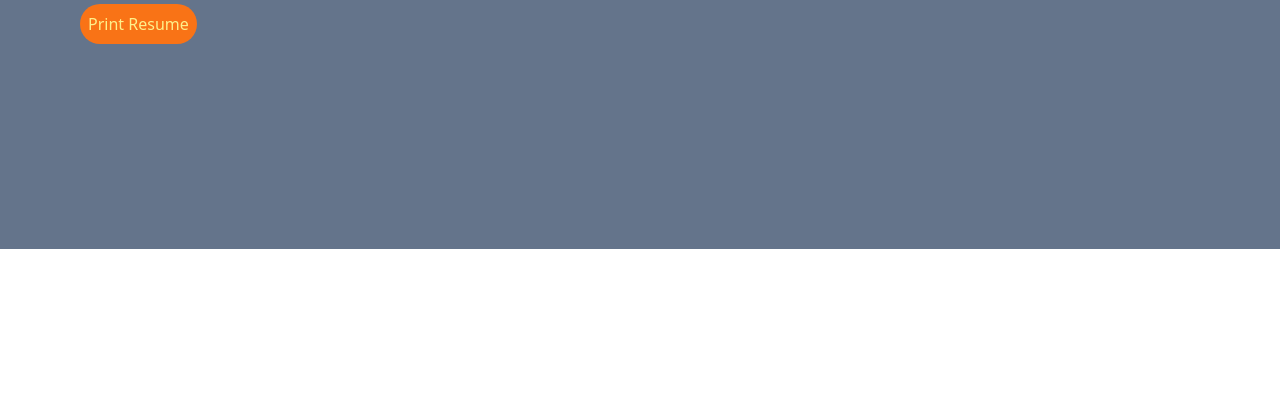
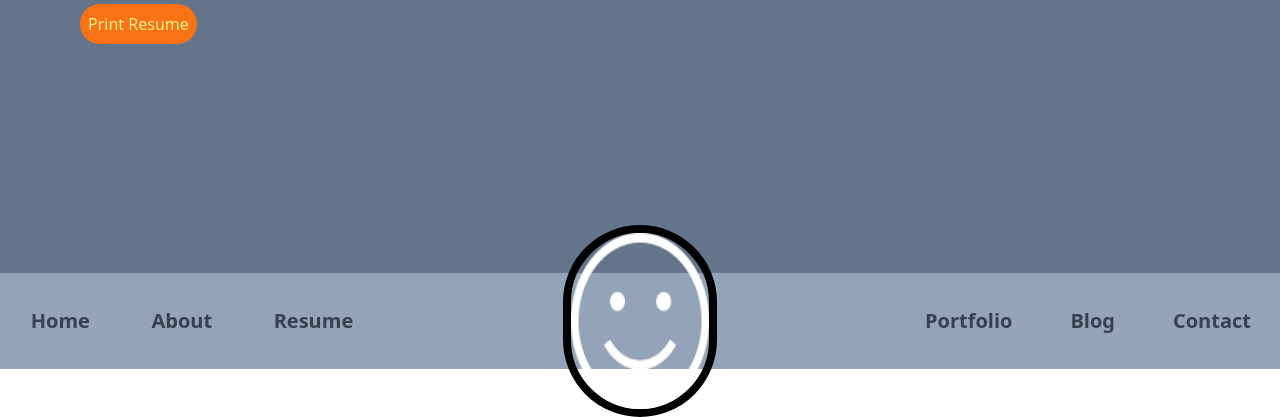
Before and after one commit to Jabulani769/My-Portfolio, a website: page index.html in a window 1280 px wide. Shown: the part 431-848 px from the top of the page. Before the commit the page ends 800 px from the top, so only its background shows below. Drawn offline with Linux system fonts and the light colour scheme.

Commit message:
added the nav section

```diff
--- a/index.html
+++ b/index.html
@@ -6,19 +6,43 @@
     <title> Jabulani's Portfolio</title>
     <link href="dist/styles.css" rel="stylesheet">
 </head>
-<body class="bg-whitesmoke">
+<body class="bg-whitesmoke scroll-smooth">
     <header id="header1">
-        <section class="bg-slate-800">
+        <section id="header-text-box" class="bg-slate-800">
             <!-- the header name and profession + resume button -->
-            <div id="header-content" class="bg-slate-500 h-[85vh] w-full pt-[10%] pl-20" >
-                <h1 class="text-[40px] mb-5 font-semibold">Hello, I am</h1>
+            <div id="header-content" class="bg-slate-500 h-[88vh] w-full pt-[10%] pl-20" >
+                <h1 class="text-[40px] mb-5">Hello, I am</h1>
                     <div id="line-height">
                         <h1 class="text-[95px] font-bold leading-[35px]">Jabulani</h1>
                         <h1 class="text-[95px] font-bold">Kapherachoka</h1>
                     </div>
                 <p class="font-mono text-[22px]">Front-end Debeloper | Programmer in C++, Python etc.</p>
+                 <!-- print resume bttn -->
+                <button class="text-yellow-200 rounded-[25px] bg-orange-500 p-2 mt-4 hover:bg-orange-600 transition-all duration-500">Print Resume</button>
+            </div>
 
-                <button class="text-yellow-200 rounded-[25px] bg-orange-500 p-2 mt-4 hover:bg-orange-600 transition-all duration-500">Print Resume</button>
+            <!-- the portfolio navigation section -->
+            <div id="nav" class="h-[12vh] bg-slate-400 flex items-center">
+                <nav class="w-full flex justify-between items-center">
+                    <!-- Nav 1 (Left) -->
+                    <ul class="w-[30%] flex justify-around text-lg font-bold text-[20px]">
+                        <li class="text-gray-700 hover:text-gray-600 active:text-orange-500 cursor-pointer"><a href="#">Home</a></li>
+                        <li class="text-gray-700 hover:text-gray-600 active:text-orange-500 cursor-pointer"><a href="#">About</a></li>
+                        <li class="text-gray-700 hover:text-gray-600 active:text-orange-500 cursor-pointer"><a href="#">Resume</a></li>
+                    </ul>
+
+                    <!-- Image (Center) -->
+                    <div id="profile-img" class="border-8 border-black rounded-full w-[12%] h-[24vh] flex justify-center">
+                        <img src="src/imgs/happiness.png" alt="my-picture" class="h-full">
+                    </div>
+
+                    <!-- Nav 2 (Right) -->
+                    <ul class="w-[30%] text-right flex justify-around text-lg font-bold text-[20px]">
+                        <li class="text-gray-700 hover:text-gray-600 cursor-pointer"><a href="#">Portfolio</a></li>
+                        <li class="text-gray-700 hover:text-gray-600 cursor-pointer"><a href="#">Blog</a></li>
+                        <li class="text-gray-700 hover:text-gray-600 cursor-pointer"><a href="#">Contact</a></li>
+                    </ul>
+                </nav>
             </div>
         </section>
     </header>
```
Also changed, not shown: dist/styles.css, src/imgs/happiness.png (added).
